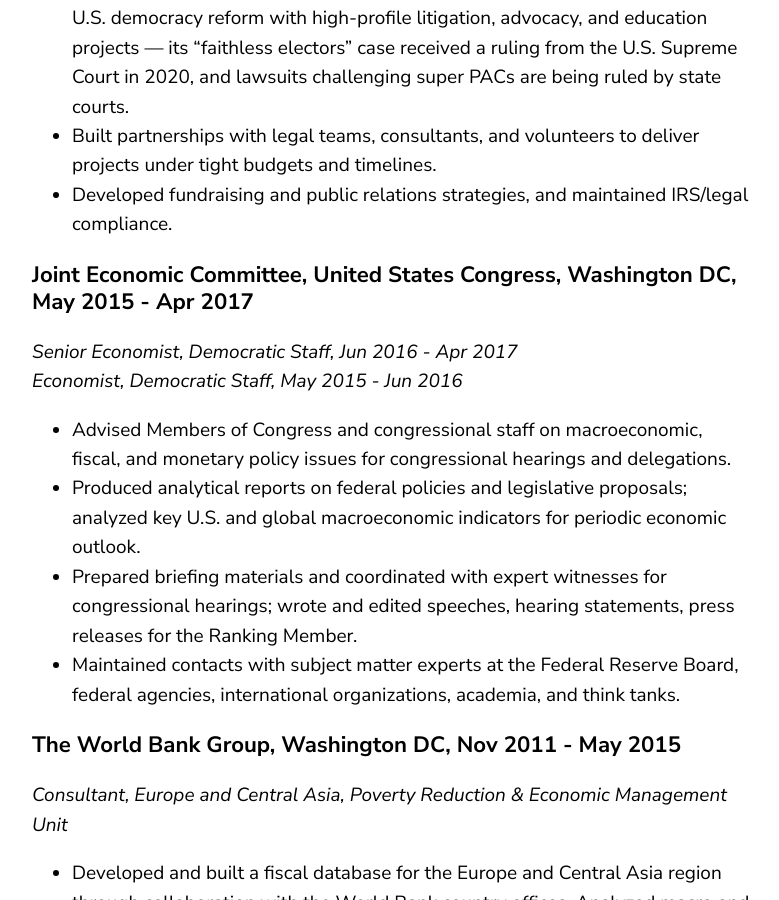
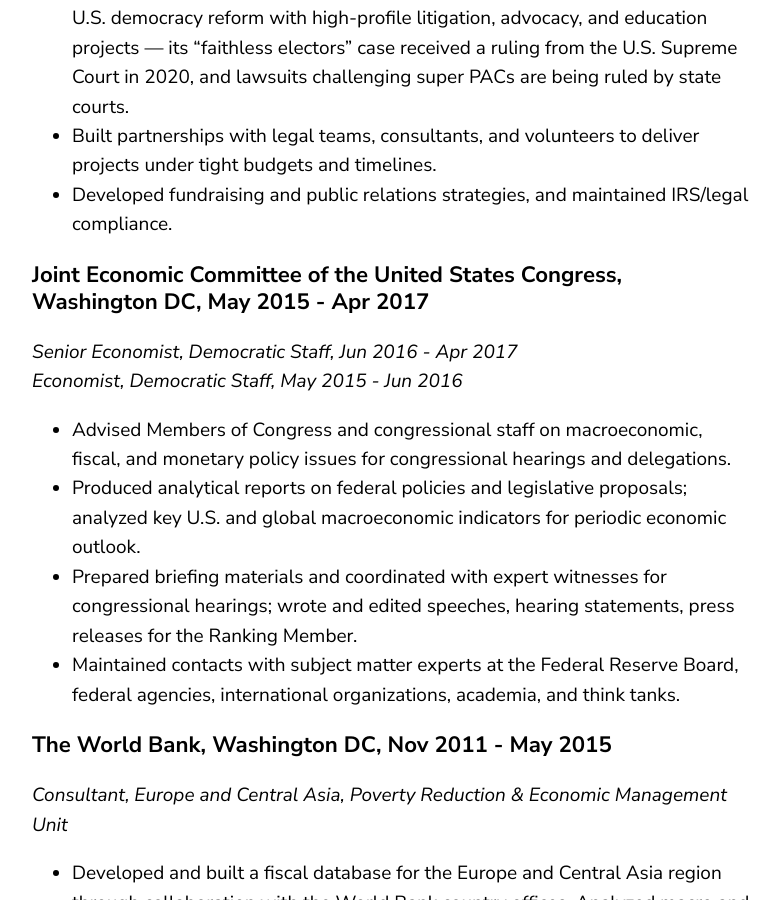
Before and after one commit to phoebetwong/phoebetwong.github.io, a Jekyll site: the page built from resume.md, in a window 1280 px wide and 900 px high, scrolled down 2264 px. Shown: the whole window, without its empty margins (68-847 px from the left). Built offline with Jekyll 4.4.1, drawn with Linux system fonts in a browser that asks for light colours; a script that is not in the unit is left out; some of the changed text lies outside the part shown.

Commit message:
fixed more typos

```diff
--- a/resume.md
+++ b/resume.md
@@ -44,7 +44,7 @@
 - Developed fundraising and public relations strategies, and maintained IRS/legal compliance.
 <br>
 
-### Joint Economic Committee, United States Congress, Washington DC, May 2015 - Apr 2017
+### Joint Economic Committee of the United States Congress, Washington DC, May 2015 - Apr 2017
 *Senior Economist, Democratic Staff, Jun 2016 - Apr 2017*<br>
 *Economist, Democratic Staff, May 2015 - Jun 2016*
 -	Advised Members of Congress and congressional staff on macroeconomic, fiscal, and monetary policy issues for congressional hearings and delegations.
@@ -53,7 +53,7 @@
 -	Maintained contacts with subject matter experts at the Federal Reserve Board, federal agencies, international organizations, academia, and think tanks.
 <br>
 
-### The World Bank Group, Washington DC, Nov 2011 - May 2015
+### The World Bank, Washington DC, Nov 2011 - May 2015
 *Consultant, Europe and Central Asia, Poverty Reduction & Economic Management Unit*
 - Developed and built a fiscal database for the Europe and Central Asia region through collaboration with the World Bank country offices. Analyzed macro and financial indicators in the region to monitor the Euro-zone crisis.
 <br>
```
Also changed, not shown: other parts of resume.md (+3 -3 lines).
